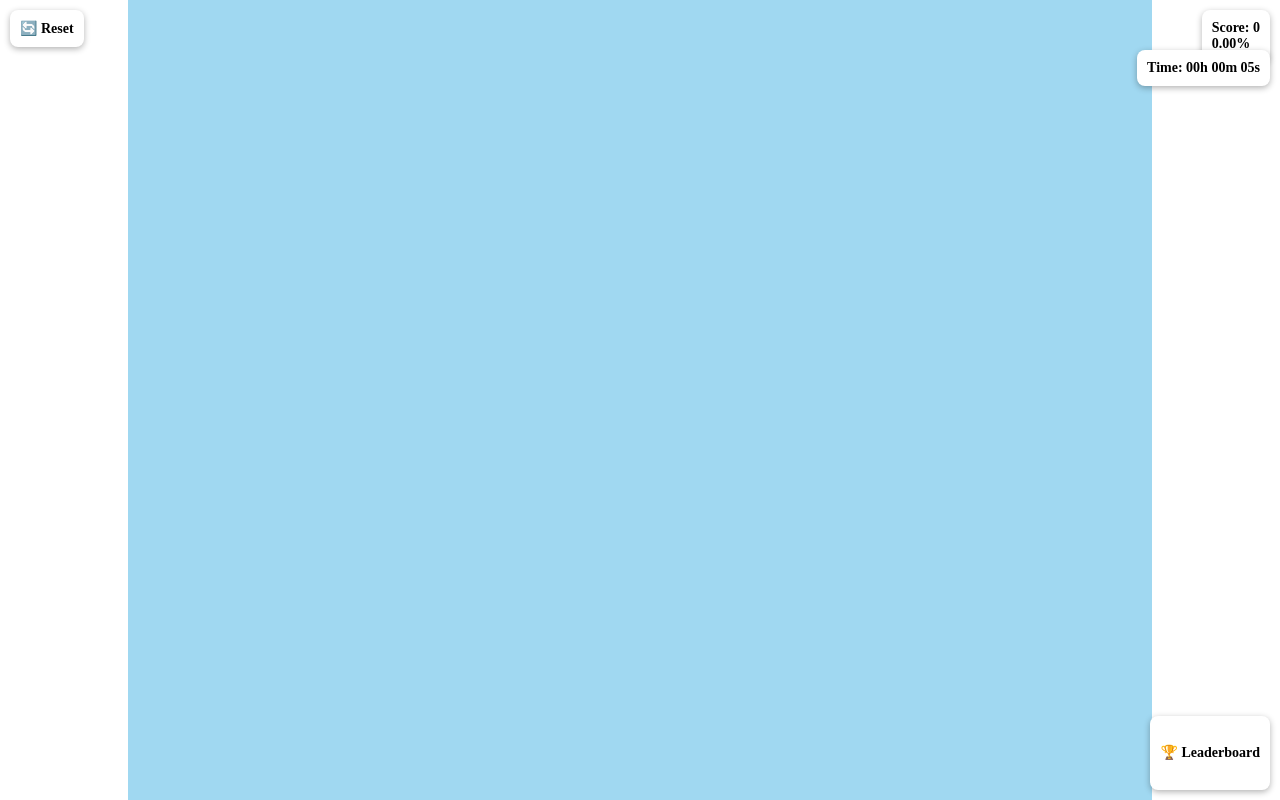
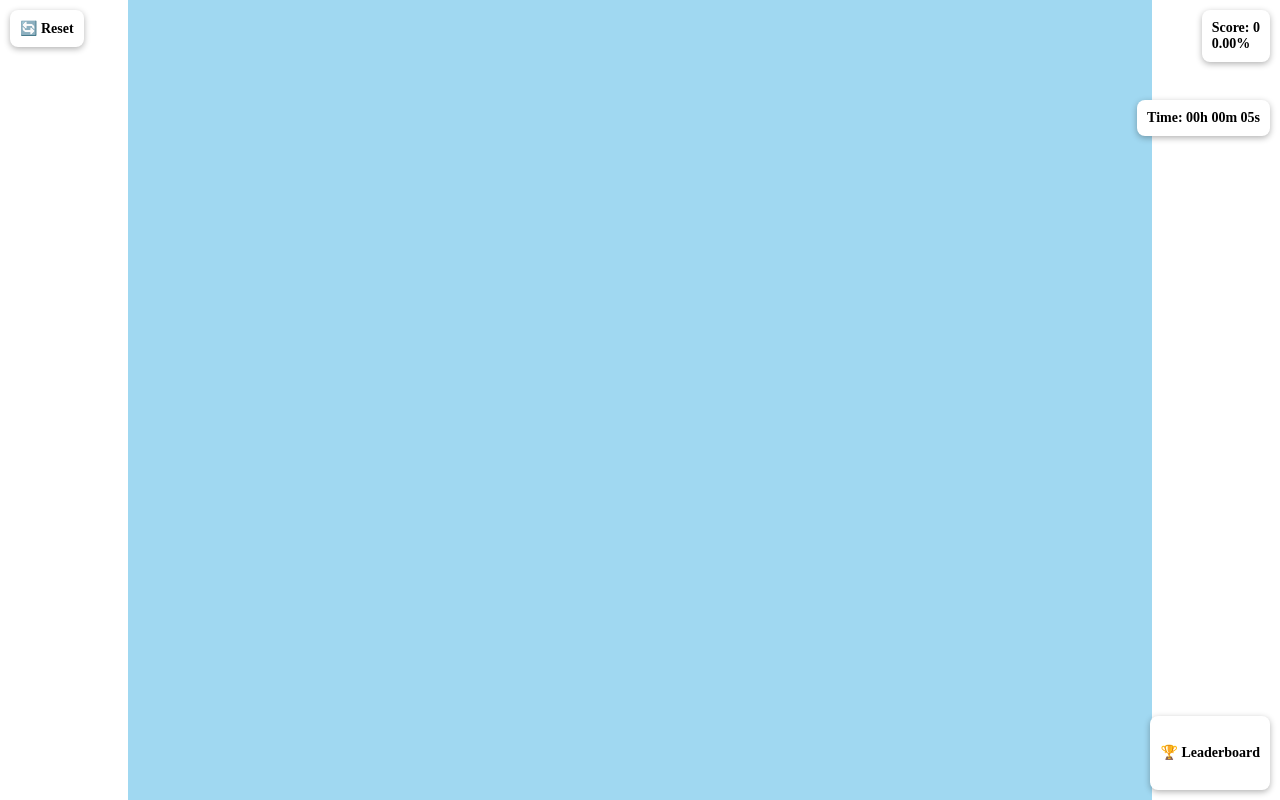
Before and after one commit to arshamchabok/country_map, a plain HTML site: page index.html in a window 1280 px wide. Drawn offline with nearby package versions, Linux system fonts and the light colour scheme; no server answers.

Commit message:
Update index.html

```diff
--- a/index.html
+++ b/index.html
@@ -21,7 +21,7 @@
     #feedback { bottom: 20px; left: 50%; transform: translateX(-50%); display: none; font-weight: bold; }
     #score { top: 10px; right: 10px; font-weight: bold; }
     #reset { top: 10px; left: 10px; cursor: pointer; font-weight: bold; }
-    #timer { top: 50px; right: 10px; font-weight: bold; }
+    #timer { top: 100px; right: 10px; font-weight: bold; }
     #leaderboard-box { bottom: 10px; right: 10px; max-height: 200px; overflow-y: auto; }
   </style>
 </head>
```
